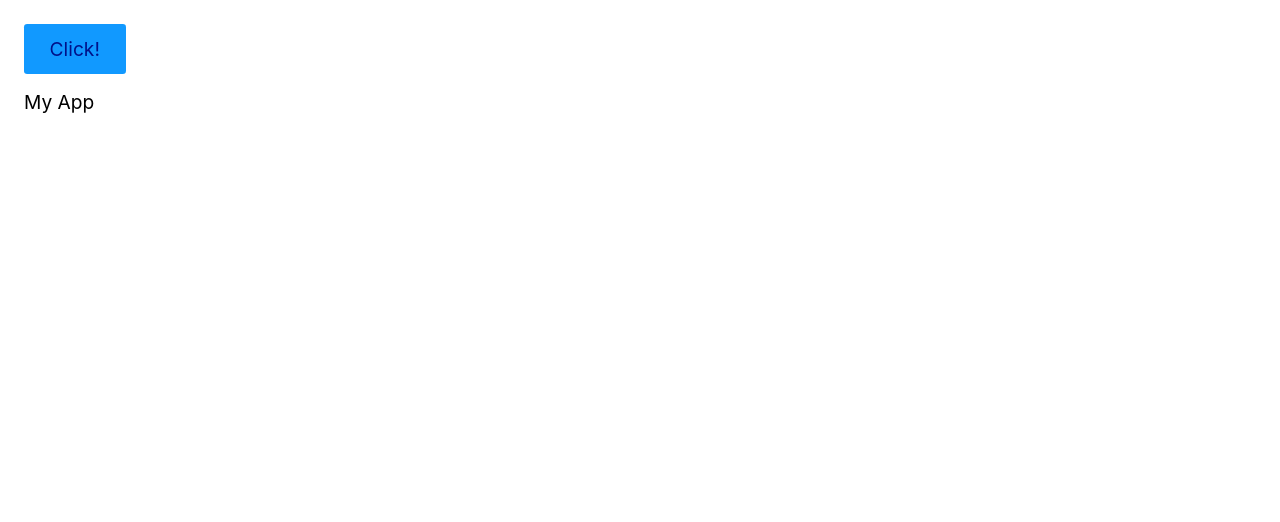
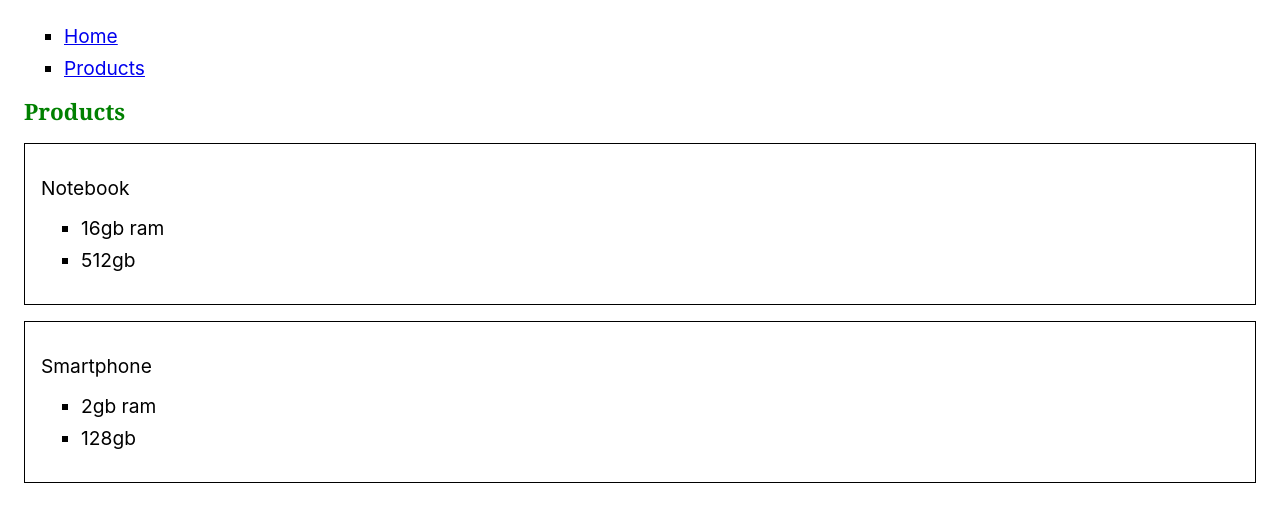
Before and after one commit to Renan-S/react-first-site, a React (Create React App) app: page / in a window 1280 px wide. Shown: the top 522 px of the page. Built offline with nearby package versions, Linux system fonts and the light colour scheme.

Commit message:
Set dinamic page control; Create several components; List products objects

```diff
--- a/src/App.tsx
+++ b/src/App.tsx
@@ -1,9 +1,16 @@
+import Header from "./Header";
+import Home from "./Home";
+import Products from "./Products";
+
 function App() {
+  const { pathname } = window.location;
+  const Page = pathname === "/Home" ? Home : Products;
+
   return (
-    <div>
-      <button>Click!</button>
-      <p>My App</p>
-    </div>
+    <section>
+      <Header></Header>
+      <Page></Page>
+    </section>
   );
 }
 
--- /dev/null
+++ b/src/Header.tsx
@@ -0,0 +1,16 @@
+const Header = () => {
+  return (
+    <header>
+      <ul>
+        <li>
+          <a href="./Home">Home</a>
+        </li>
+        <li>
+          <a href="./Products">Products</a>
+        </li>
+      </ul>
+    </header>
+  );
+};
+
+export default Header;
--- /dev/null
+++ b/src/Home.tsx
@@ -0,0 +1,11 @@
+import Title from "./Title";
+
+const Home = () => {
+  return (
+    <section>
+      <Title text="Home"></Title>
+    </section>
+  );
+};
+
+export default Home;
--- /dev/null
+++ b/src/Product.tsx
@@ -0,0 +1,19 @@
+const Product = ({ name, properties }: IProduct) => {
+  return (
+    <div style={{ border: "1px solid", margin: "1rem 0", padding: "1rem" }}>
+      <p>{name}</p>
+      <ul>
+        {properties.map((element) => (
+          <li>{element}</li>
+        ))}
+      </ul>
+    </div>
+  );
+};
+
+type IProduct = {
+  name: string;
+  properties: string[];
+};
+
+export default Product;
--- /dev/null
+++ b/src/Products.tsx
@@ -0,0 +1,19 @@
+import Product from "./Product";
+import Title from "./Title";
+
+const Products = () => {
+  const products = [
+    { name: "Notebook", properties: ["16gb ram", "512gb"] },
+    { name: "Smartphone", properties: ["2gb ram", "128gb"] },
+  ];
+  return (
+    <section>
+      <Title text="Products"></Title>
+      {products.map((product) => {
+        return <Product key={product.name} {...product}></Product>;
+      })}
+    </section>
+  );
+};
+
+export default Products;
--- /dev/null
+++ b/src/Title.tsx
@@ -0,0 +1,5 @@
+const Title = ({ text }: { text: string }) => {
+  return <h1 style={{ color: "green" }}>{text}</h1>;
+};
+
+export default Title;
```
